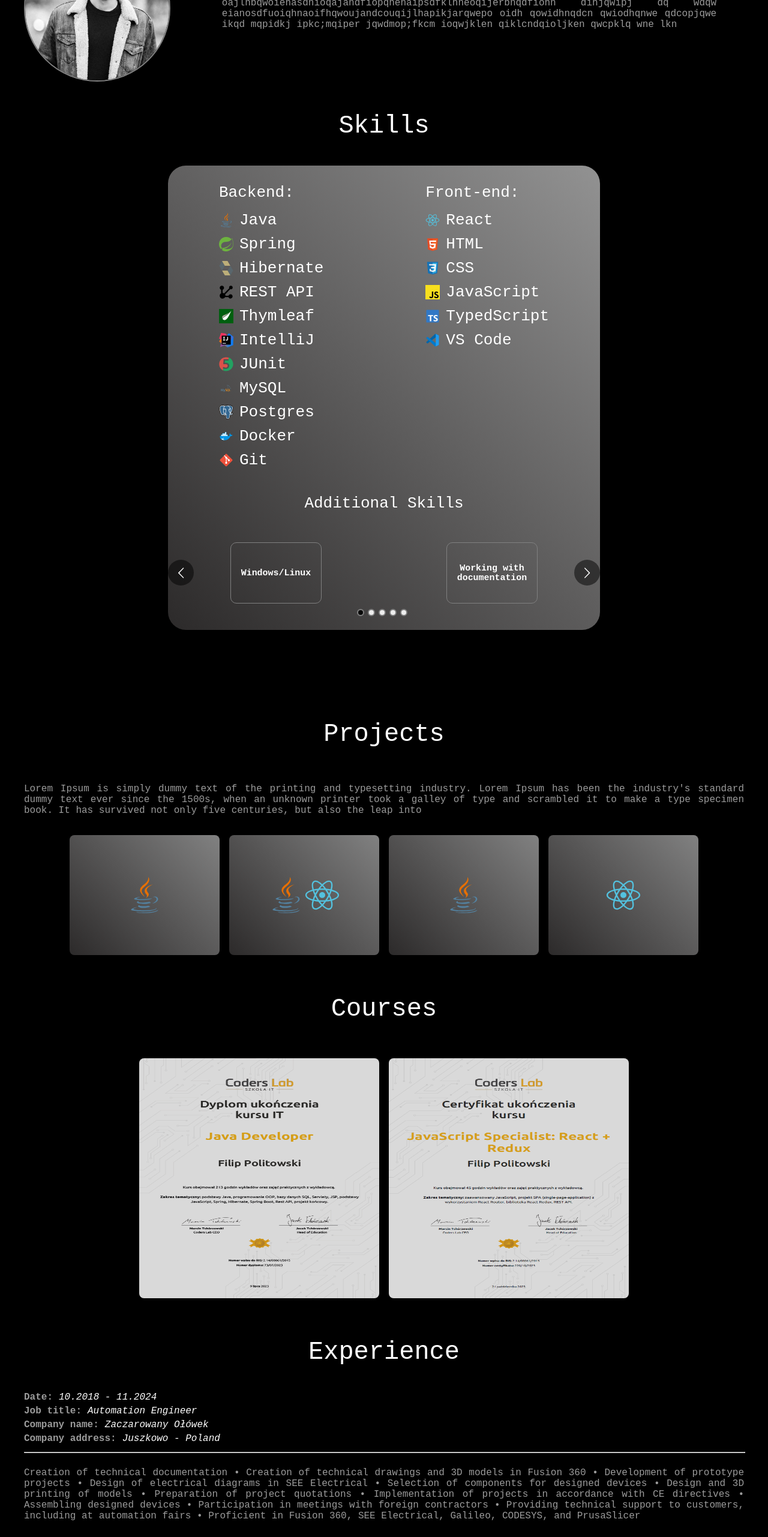
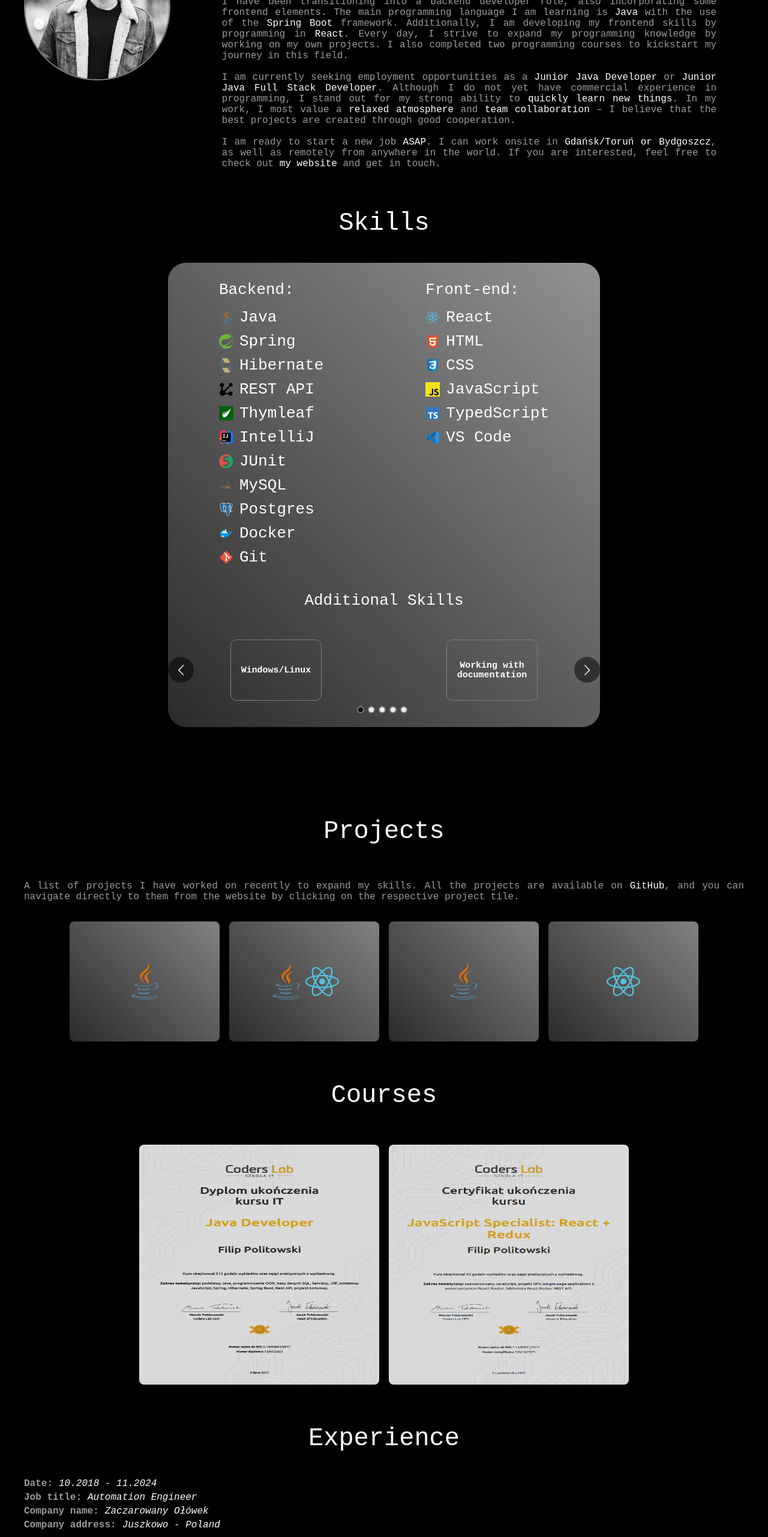
Before and after one commit to Filip-Politowski/About_Me, a React (Create React App) app: page / in a window 1280 px wide. Shown: the part 220-2782 px from the top of the page at 60% size. Built offline with nearby package versions, Linux system fonts and the light colour scheme.

Commit message:
supplementing chapters with content

```diff
--- a/src/components/content/Content.tsx
+++ b/src/components/content/Content.tsx
@@ -16,6 +16,7 @@ const Content: React.FC = () => {
     <div className="content-container">
       <div className="welcome-container" id="welcome">
         <img src={profile} alt="colors" />
+
         <div className="welcome-text-container">
           <div className="welcome-header">
             <TypingEffect
@@ -37,24 +38,26 @@ const Content: React.FC = () => {
           <div className="welcome-text">
             {language === "pl" ? (
               <p>
-                tutaj sobie pisze po polsku asoduihqw
-                eianosdfuoiqhnaoifhqwoujandcouqijlhapikjar
-                oajlhbqwoiehasdnioqajandfiopqhenaipsdfklhneoqijerbnqdfiohn
-                dihjqwipj dq wdqw
-                eianosdfuoiqhnaoifhqwoujandcouqijlhapikjarqwepo oidh qowidhnqdcn
-                qwiodhqnwe qdcopjqwe ikqd mqpidkj ipkc;mqiper jqwdmop;fkcm
-                ioqwjklen qiklcndqioljken qwcpklq wne lkn
+        Zawodowo oraz z wykształcenia jestem automatykiem, jednak od dłuższego czasu przebranżawiam się na programistę backendowego, wplatając w to także elementy frontendu.
+        Głównym językiem programowania, którego się uczę, jest <span className="highlighting">Java</span> z wykorzystaniem frameworka <span className="highlighting">Spring Boot</span>. Dodatkowo rozwijam swoje umiejętności na frontendzie, programując w <span className="highlighting">React</span>.
+        Każdego dnia staram się poszerzać swoją wiedzę z zakresu programowania, realizując własne projekty. Ukończyłem również dwa kursy programowania, aby zainicjować swoją przygodę z tą dziedziną.<br/><br/>
+
+        Obecnie poszukuję możliwości zatrudnienia na stanowisku <span className="highlighting">Junior Java Developer</span> lub <span className="highlighting">Junior Java Full Stack Developer</span>. Choć nie posiadam jeszcze komercyjnego doświadczenia w programowaniu, wyróżniam się dużą zdolnością do <span className="highlighting">szybkiego uczenia się nowych rzeczy</span>.
+        W pracy najbardziej cenię <span className="highlighting">swobodną atmosferę</span> oraz <span className="highlighting">zespołową współpracę</span> – uważam, że najlepsze projekty powstają dzięki dobrej kooperacji.<br/><br/>
+
+        Jestem gotowy do podjęcia nowej pracy <span className="highlighting">od zaraz</span>. Pracę mogę podjąć stacjonarnie w <span className="highlighting">Gdańsku/Toruniu lub Bydgoszczy</span> oraz zdalnie w reszcie świata. Jeśli jesteś zainteresowany/a, zapraszam do zapoznania się z <span className="highlighting">moją stroną</span> oraz do kontaktu.
               </p>
             ) : (
               <p>
-                tutaj pisze po angielsku asoduihqw
-                eianosdfuoiqhnaoifhqwoujandcouqijlhapikjar
-                oajlhbqwoiehasdnioqajandfiopqhenaipsdfklhneoqijerbnqdfiohn
-                dihjqwipj dq wdqw
-                eianosdfuoiqhnaoifhqwoujandcouqijlhapikjarqwepo oidh qowidhnqdcn
-                qwiodhqnwe qdcopjqwe ikqd mqpidkj ipkc;mqiper jqwdmop;fkcm
-                ioqwjklen qiklcndqioljken qwcpklq wne lkn
-              </p>
+              Professionally and by education, I am an automation engineer, but for some time now, I have been transitioning into a backend developer role, also incorporating some frontend elements.
+              The main programming language I am learning is <span className="highlighting">Java</span> with the use of the <span className="highlighting">Spring Boot</span> framework. Additionally, I am developing my frontend skills by programming in <span className="highlighting">React</span>.
+              Every day, I strive to expand my programming knowledge by working on my own projects. I also completed two programming courses to kickstart my journey in this field.<br/><br/>
+
+              I am currently seeking employment opportunities as a <span className="highlighting">Junior Java Developer</span> or <span className="highlighting">Junior Java Full Stack Developer</span>. Although I do not yet have commercial experience in programming, I stand out for my strong ability to <span className="highlighting">quickly learn new things</span>.
+              In my work, I most value a <span className="highlighting">relaxed atmosphere</span> and <span className="highlighting">team collaboration</span> – I believe that the best projects are created through good cooperation.<br/><br/>
+
+              I am ready to start a new job <span className="highlighting">ASAP</span>. I can work onsite in <span className="highlighting">Gdańsk/Toruń or Bydgoszcz</span>, as well as remotely from anywhere in the world. If you are interested, feel free to check out <span className="highlighting">my website</span> and get in touch.
+          </p>
             )}
           </div>
         </div>
@@ -74,17 +77,11 @@ const Content: React.FC = () => {
           <p className="title project-title">Projects</p>
         )}
         {language === "pl" ? <p>
-          Lorem Ipsum is simply dummy text of the printing and typesetting
-          industry. Lorem Ipsum has been the industry's standard dummy text ever
-          since the 1500s, when an unknown printer took a galley of type and
-          scrambled it to make a type specimen book. It has survived not only
-          five centuries, but also the leap into asdqwe
+         Lista projektów jakie robiłem w ostatnim czasie, w celu poszerzenia swoich umiejętności.
+         Wszystkie projekty znajdują się na <span className="highlighting">GitHub</span> i można przenieść się do nich bezpośrednio ze strony poprzez kliknięcie w kafelek danego projektu.
         </p> : <p>
-          Lorem Ipsum is simply dummy text of the printing and typesetting
-          industry. Lorem Ipsum has been the industry's standard dummy text ever
-          since the 1500s, when an unknown printer took a galley of type and
-          scrambled it to make a type specimen book. It has survived not only
-          five centuries, but also the leap into
+        A list of projects I have worked on recently to expand my skills.
+        All the projects are available on <span className="highlighting">GitHub</span>, and you can navigate directly to them from the website by clicking on the respective project tile.
         </p>}
 
       </div>
--- a/src/components/content/content.scss
+++ b/src/components/content/content.scss
@@ -6,6 +6,12 @@
   display: flex;
   flex-direction: column;
   align-items: center;
+
+
+  .highlighting{
+    color: white;
+  }
+
 
   .welcome-container {
     display: flex;
@@ -22,7 +28,7 @@
 
     .welcome-text-container {
       .welcome-header {
-        font-family: "Courier New", Courier, monospace;
+        font-family: 'JetBrains Mono', monospace;
         height: 100px;
         margin-right: 5%;
         margin-left: 5%;
@@ -44,7 +50,7 @@
         text-align: justify;
         margin-right: 5%;
         margin-left: 5%;
-        font-family: "Courier New", Courier, monospace;
+        font-family: 'JetBrains Mono', monospace;
       }
 
       @include xl {
@@ -71,7 +77,7 @@
   }
 
   .title {
-    font-family: "Courier New", Courier, monospace;
+    font-family: 'JetBrains Mono', monospace;
     font-size: 42px;
     margin-top:50px;
     color:white;
@@ -87,8 +93,10 @@
     color: $gray-text-color;
     word-wrap: break-word;
     overflow-wrap: anywhere;
-    font-family: "Courier New", Courier, monospace;
+    font-family: 'JetBrains Mono', monospace;
     text-align: justify;
+
+
     @include xl{
       margin-left: 5%;
       margin-right: 5%;
--- a/src/components/courses/courses.scss
+++ b/src/components/courses/courses.scss
@@ -4,7 +4,7 @@
   flex-direction: column;
   width: 100%;
   align-items: center;
-  font-family: "Courier New", Courier, monospace;
+  font-family: 'JetBrains Mono', monospace;
   .grid-container {
     display: flex;
     flex-wrap: wrap;
--- a/src/components/education/Education.tsx
+++ b/src/components/education/Education.tsx
@@ -34,7 +34,7 @@ const Education = () => {
       <div className="education-item">
         {language === "pl" ? (
           <>
-            <p className="sub-item">Stopeiń: </p>
+            <p className="sub-item">Stopień: </p>
             <p className="description">Studia dzienne II stopnia</p>
           </>
         ) : (
--- a/src/components/jobs/Experience.tsx
+++ b/src/components/jobs/Experience.tsx
@@ -64,29 +64,43 @@ const Experience = () => {
       <div className="job-description">
         {language === "pl" ? (
           <p>
-            Creation of technical documentation • Creation of technical drawings
-            and 3D models in Fusion 360 • Development of prototype projects •
-            Design of electrical diagrams in SEE Electrical • Selection of
-            components for designed devices • Design and 3D printing of models •
-            Preparation of project quotations • Implementation of projects in
-            accordance with CE directives • Assembling designed devices •
-            Participation in meetings with foreign contractors • Providing
-            technical support to customers, including at automation fairs •
-            Proficient in Fusion 360, SEE Electrical, Galileo, CODESYS, and
-            PrusaSlicer asdasd
+            Na tym stanowisku byłem odpowiedzialny za projektowanie oraz wdrażanie projektów z dziedziny automatyki marketingowej, złożenie i podłączenie elektryczne finalnego produktu, oraz za prowadzenie pełnej dokumentacji projektowej.<br/>
+           <p className="highlighting">Stanowisko obejmowało następujący zakres obowiązków:</p>
+            <ul>
+              <li>Tworzenie <span className="highlighting">dokumentacji</span> technicznej</li>
+              <li>Tworzenie <span className="highlighting">rysunków technicznych</span> i <span className="highlighting">modeli 3D</span> w programie Fusion 360</li>
+              <li><span className="highlighting">Tworzenie projektów prototypowych</span></li>
+              <li><span className="highlighting">Tworzenie schematów elektrycznych</span> w programie SEE Electrical</li>
+              <li>Dobór komponentów dla projektowanych urządzeń</li>
+              <li>Projektowanie oraz <span className="highlighting">druk modeli 3D</span></li>
+              <li>Tworzenie <span className="highlighting">wyceny</span> technicznej projektów</li>
+              <li>Implementacja tworzonych projektów zgodnie z dyrektywą CE</li>
+              <li>Montaż zaprojektowanych urządzeń</li>
+              <li>Lutowanie płytek PCB</li>
+              <li><span className="highlighting">Uczestniczenie w spotkaniach z zagranicznymi kontrahentami</span></li>
+              <li><span className="highlighting">Wsparcie techniczne klienta</span>, w tym na targach automatyki</li>
+              <li>Korzystanie z programów <span className="highlighting">Fusion 360</span>, <span className="highlighting">SEE Electrical</span>, <span className="highlighting">Galileo</span>, <span className="highlighting">CODESYS</span>, <span className="highlighting">PrusaSlicer</span></li>
+            </ul>
           </p>
         ) : (
           <p>
-            Creation of technical documentation • Creation of technical drawings
-            and 3D models in Fusion 360 • Development of prototype projects •
-            Design of electrical diagrams in SEE Electrical • Selection of
-            components for designed devices • Design and 3D printing of models •
-            Preparation of project quotations • Implementation of projects in
-            accordance with CE directives • Assembling designed devices •
-            Participation in meetings with foreign contractors • Providing
-            technical support to customers, including at automation fairs •
-            Proficient in Fusion 360, SEE Electrical, Galileo, CODESYS, and
-            PrusaSlicer
+          In this position, I was responsible for designing and implementing projects in the field of marketing automation, assembling and electrically connecting the final product, as well as maintaining complete project documentation.<br/>
+          <p className="highlighting">The position included the following responsibilities:</p>
+            <ul>
+              <li>Creating <span className="highlighting">technical documentation</span></li>
+              <li>Creating <span className="highlighting">technical drawings</span> and <span className="highlighting">3D models</span> in Fusion 360</li>
+              <li><span className="highlighting">Developing prototype projects</span></li>
+              <li><span className="highlighting">Designing electrical schematics</span> in SEE Electrical</li>
+              <li>Selecting components for designed devices</li>
+              <li>Designing and <span className="highlighting">3D printing models</span></li>
+              <li>Preparing <span className="highlighting">technical project cost estimates</span></li>
+              <li>Implementing designed projects in compliance with CE directives</li>
+              <li>Assembling the designed devices</li>
+              <li>Soldering PCB boards</li>
+              <li><span className="highlighting">Participating in meetings with international partners</span></li>
+              <li><span className="highlighting">Providing technical support to clients</span>, including at automation trade fairs</li>
+              <li>Using software such as <span className="highlighting">Fusion 360</span>, <span className="highlighting">SEE Electrical</span>, <span className="highlighting">Galileo</span>, <span className="highlighting">CODESYS</span>, and <span className="highlighting">PrusaSlicer</span></li>
+            </ul>
           </p>
         )}
       </div>
--- a/src/components/jobs/experience.scss
+++ b/src/components/jobs/experience.scss
@@ -3,11 +3,22 @@
   display: flex;
   flex-direction: column;
   width: 100%;
-  font-family: "Courier New", Courier, monospace;
+  font-family: 'JetBrains Mono', monospace;
+
+.highlighting{
+  color:white;
+}
+
+
   .job-information {
     display: flex;
     flex-direction: column;
     gap: 5px;
+    .details {
+      font-weight: 500;
+      font-style: italic;
+      text-align: right;
+    }
 
     .job-information-fields {
       display: flex;
@@ -16,43 +27,35 @@
         font-weight: 800;
         color: $gray-text-color;
       }
-      font-family: "Courier New", Courier, monospace;
+      font-family: 'JetBrains Mono', monospace;
       display: flex;
       flex-direction: row;
       gap: 10px;
-      .details {
-        font-weight: 500;
-        font-style: italic;
-        text-align: right;
 
-      }
       p {
         margin: 0;
       }
-      @include xl{
+      @include xl {
         margin-left: 5%;
         margin-right: 5%;
         justify-content: space-between;
       }
-
     }
     hr {
       width: 100%;
-      @include xl{
+      @include xl {
         width: 90%;
       }
     }
-
   }
   .job-description {
     color: $gray-text-color;
     word-wrap: break-word;
     overflow-wrap: anywhere;
     text-align: justify;
-    @include xl{
+    @include xl {
       margin-left: 5%;
       margin-right: 5%;
     }
   }
-
 }
--- a/src/components/navbar/navbar.scss
+++ b/src/components/navbar/navbar.scss
@@ -8,6 +8,7 @@
   justify-content: space-between;
   align-items: center;
   width: 100%;
+  font-family: 'JetBrains Mono', monospace;
 
   .firstname-lastname {
     display: flex;
--- a/src/components/projects/projects.scss
+++ b/src/components/projects/projects.scss
@@ -4,7 +4,7 @@
   flex-direction: column;
   width: 100%;
   align-items: center;
-  font-family: "Courier New", Courier, monospace;
+  font-family: "JetBrains Mono", monospace;
   .grid-container {
     display: flex;
     flex-wrap: wrap;
@@ -21,7 +21,11 @@
     max-width: calc(25% - 16px);
     min-width: 250px;
     position: relative;
-    background: linear-gradient(45deg, $icons-buttons-background, rgb(129, 129, 129));
+    background: linear-gradient(
+      45deg,
+      $icons-buttons-background,
+      rgb(129, 129, 129)
+    );
     height: 200px;
     border-radius: 8px;
     overflow: hidden;
@@ -39,7 +43,7 @@
       width: 300px;
       height: 150px;
     }
-    @include sm{
+    @include sm {
       width: 200px;
     }
   }
--- a/src/components/skills/skills.scss
+++ b/src/components/skills/skills.scss
@@ -11,7 +11,7 @@
     rgb(146, 146, 146)
   );
   border-radius: 30px;
-  font-family: "Courier New", Courier, monospace;
+  font-family: "JetBrains Mono", monospace;
   margin-bottom: 100px;
   width: 60%;
 
--- a/src/components/squareButton/squareButton.scss
+++ b/src/components/squareButton/squareButton.scss
@@ -12,6 +12,7 @@
     font-weight: 600;
     transition-duration: 0.4s;
     cursor: pointer;
+    font-family: 'JetBrains Mono', monospace;
   }
   button:hover{
     background-color: $icons-buttons-background;
```
Also changed, not shown: src/components/e-mail-section/contact.scss (+8 -15 lines), src/components/education/education.scss (+17 -19 lines).
